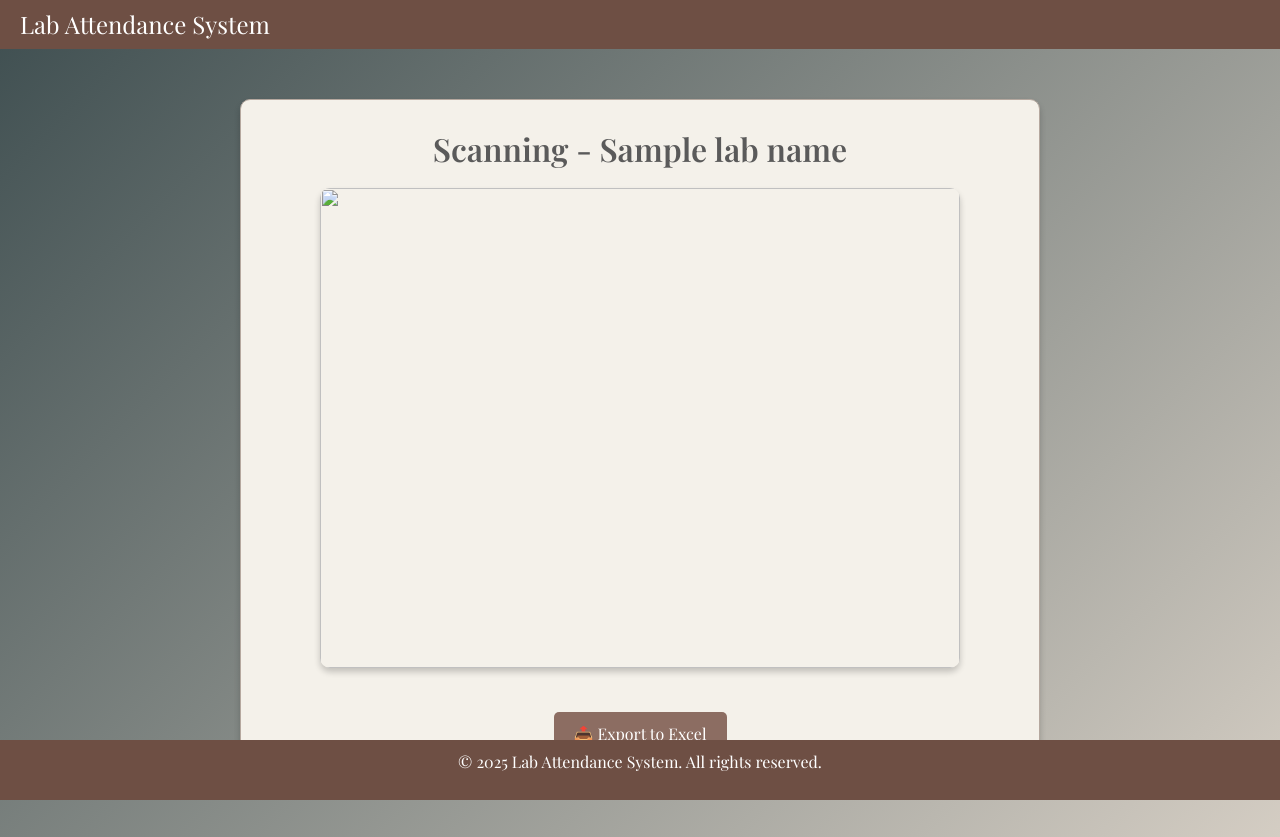
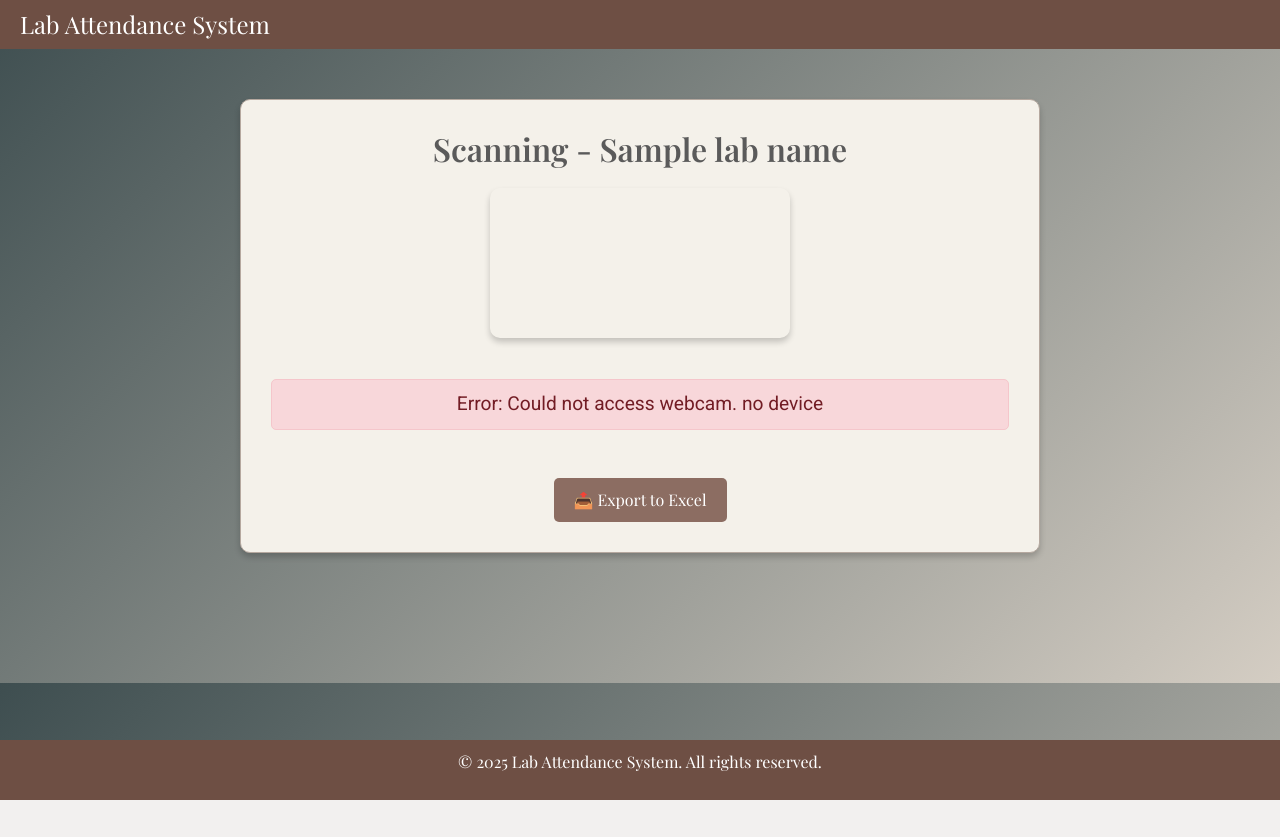
Before and after one commit to AGILE25ASSEMBLY/LabInventorySystem, a Flask app: template templates/scan.html in a window 1280 px wide. After the commit the page ends 800 px from the top, so only its background shows below. Run offline with Flask 3, Linux system fonts and the light colour scheme; the template is opened without the code that fills it: most values are stand-ins (such as "Sample title", 1, 10 or a date in 2020).

Commit message:
Update scan.html

```diff
--- a/templates/scan.html
+++ b/templates/scan.html
@@ -2,9 +2,7 @@
 <html>
 <head>
     <title>Scan Attendance</title>
-    <!-- Add Google Fonts -->
     <link href="https://fonts.googleapis.com/css2?family=Playfair+Display:wght@400;600&family=Roboto:wght@300;400&display=swap" rel="stylesheet">
-    <!-- Add Bootstrap CSS -->
     <link href="https://cdn.jsdelivr.net/npm/bootstrap@5.3.0-alpha3/dist/css/bootstrap.min.css" rel="stylesheet">
     <style>
         body {
@@ -13,6 +11,7 @@
             color: #2c2c2c;
             padding: 0;
             margin: 0;
+            padding-bottom: 80px; /* Footer height */
         }
         .navbar {
             background: #6e4f44;
@@ -39,10 +38,40 @@
             margin-bottom: 20px;
             color: #5a5a5a;
         }
-        img {
+        #video-container {
+            position: relative;
+            display: inline-block;
+            margin-bottom: 20px;
+        }
+        video {
             border-radius: 10px;
             box-shadow: 0 4px 6px rgba(0, 0, 0, 0.2);
-            margin-bottom: 20px;
+            width: 100%;
+            max-width: 640px;
+            height: auto;
+        }
+        #feedback {
+            margin-top: 15px;
+            font-size: 1.2rem;
+            font-family: 'Roboto', sans-serif;
+            min-height: 50px;
+            padding: 10px;
+            border-radius: 5px;
+        }
+        .feedback-success {
+            color: #155724;
+            background-color: #d4edda;
+            border: 1px solid #c3e6cb;
+        }
+        .feedback-error {
+            color: #721c24;
+            background-color: #f8d7da;
+            border: 1px solid #f5c6cb;
+        }
+        .feedback-info {
+            color: #0c5460;
+            background-color: #d1ecf1;
+            border: 1px solid #bee5eb;
         }
         button {
             background: #8c6d62;
@@ -74,7 +103,10 @@
     </div>
     <div class="container">
         <h2>Scanning - {{ lab_name }}</h2>
-        <img src="{{ url_for('video_feed') }}" width="640" height="480">
+        <div id="video-container">
+            <video id="video" autoplay playsinline></video>
+        </div>
+        <div id="feedback">Initializing camera...</div>
         <br><br>
         <form action="{{ url_for('export') }}" method="get">
             <button type="submit">📤 Export to Excel</button>
@@ -84,7 +116,96 @@
         <p>&copy; 2025 Lab Attendance System. All rights reserved.</p>
     </footer>
 
-    <!-- Add Bootstrap JS -->
+    <canvas id="canvas" style="display:none;"></canvas>
+
+    <script>
+        const video = document.getElementById('video');
+        const canvas = document.getElementById('canvas');
+        const context = canvas.getContext('2d');
+        const feedbackEl = document.getElementById('feedback');
+        let isScanning = true;
+
+        // --- Function to update feedback message ---
+        function showFeedback(message, type = 'info') {
+            feedbackEl.textContent = message;
+            feedbackEl.className = `feedback-${type}`;
+        }
+
+        // --- Start the webcam ---
+        navigator.mediaDevices.getUserMedia({ video: { facingMode: "environment" } })
+            .then(function(stream) {
+                video.srcObject = stream;
+                showFeedback("Point camera at a barcode.");
+                // Start scanning frames after a short delay
+                setTimeout(scanFrame, 2000); // Wait 2 seconds for camera to initialize
+            })
+            .catch(function(err) {
+                console.error("Error accessing webcam: ", err);
+                showFeedback(`Error: Could not access webcam. ${err.message}`, 'error');
+            });
+
+        // --- Function to scan a single frame ---
+        function scanFrame() {
+            if (!isScanning) return; // Stop scanning if a barcode was recently found
+
+            // Set canvas size to match video
+            canvas.width = video.videoWidth;
+            canvas.height = video.videoHeight;
+
+            // Draw the current video frame to the canvas
+            context.drawImage(video, 0, 0, canvas.width, canvas.height);
+
+            // Convert the canvas image to a data URL (base64 string)
+            const imageDataUrl = canvas.toDataURL('image/jpeg', 0.8);
+
+            // --- Send the image data to the Flask server ---
+            fetch("{{ url_for('scan_frame') }}", {
+                method: 'POST',
+                headers: {
+                    'Content-Type': 'application/json'
+                },
+                body: JSON.stringify({ image: imageDataUrl })
+            })
+            .then(response => response.json())
+            .then(data => {
+                console.log('Server response:', data);
+                if (data.status === 'success') {
+                    showFeedback(`Success! Scanned ${data.name} (${data.student_id})`, 'success');
+                    isScanning = false; // Pause scanning
+                    setTimeout(() => { // Resume after 3 seconds
+                        isScanning = true;
+                        showFeedback("Point camera at a barcode.");
+                        scanFrame();
+                    }, 3000);
+                } else if (data.status === 'already_scanned') {
+                    showFeedback(`Already scanned: ${data.student_id}`, 'info');
+                    isScanning = false; // Pause scanning
+                    setTimeout(() => { // Resume after 3 seconds
+                        isScanning = true;
+                        showFeedback("Point camera at a barcode.");
+                        scanFrame();
+                    }, 3000);
+                } else if (data.status === 'not_found') {
+                    showFeedback(`Error: Student ID ${data.student_id} not found in master list.`, 'error');
+                    isScanning = false; // Pause scanning
+                    setTimeout(() => { // Resume after 3 seconds
+                        isScanning = true;
+                        showFeedback("Point camera at a barcode.");
+                        scanFrame();
+                    }, 3000);
+                } else {
+                    // If no barcode was found, continue scanning
+                    requestAnimationFrame(scanFrame);
+                }
+            })
+            .catch(err => {
+                console.error('Error sending frame to server:', err);
+                // Keep trying even if there's a network error
+                requestAnimationFrame(scanFrame);
+            });
+        }
+    </script>
+
     <script src="https://cdn.jsdelivr.net/npm/bootstrap@5.3.0-alpha3/dist/js/bootstrap.bundle.min.js"></script>
 </body>
 </html>
```
